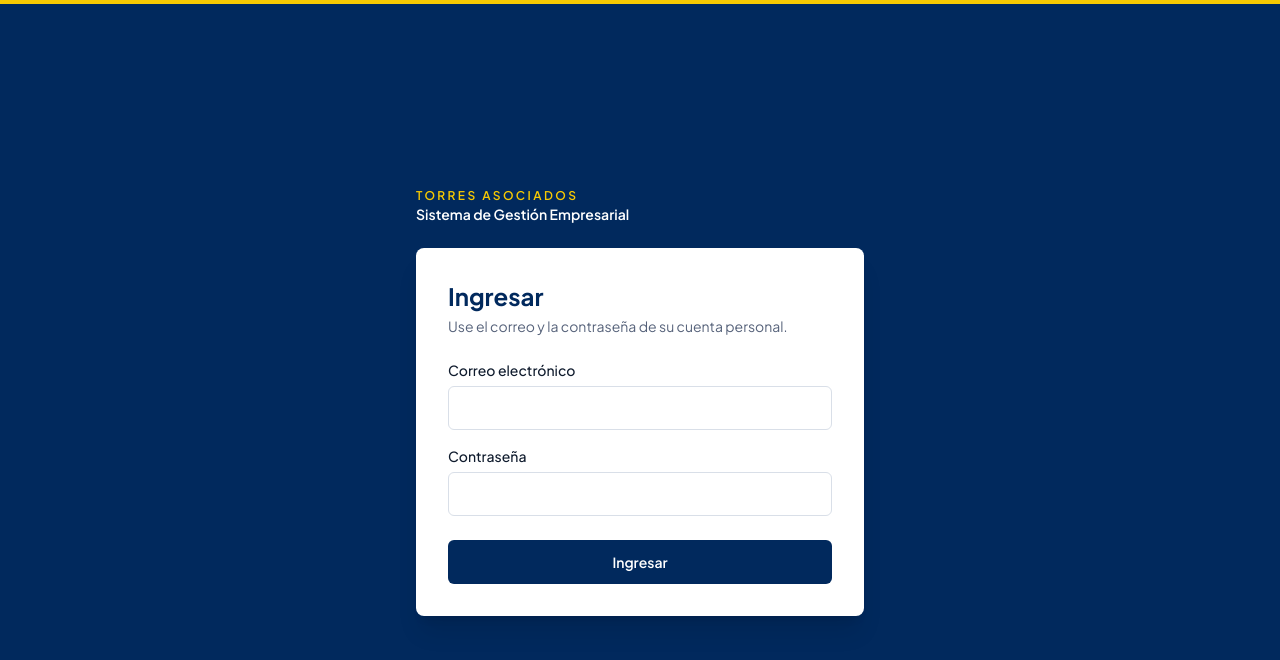
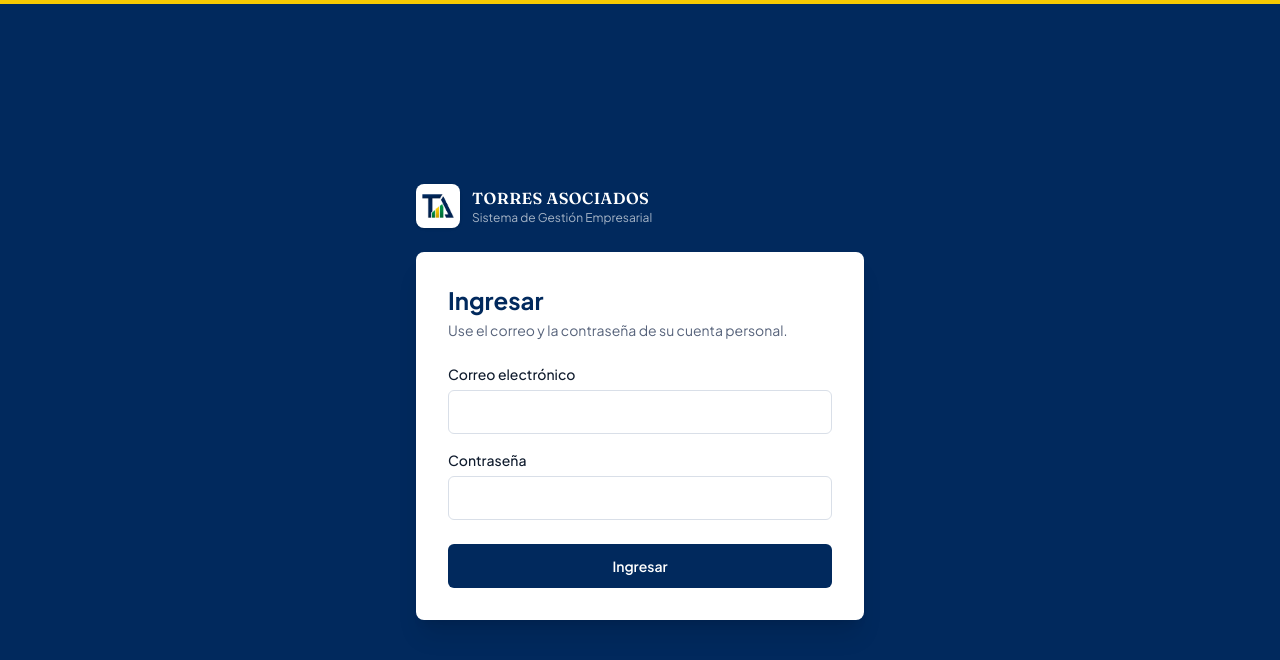
Before and after one commit to Jose27luis/SISTEMA-INTEGRAL-DE-GESTI-N-EMPRESARIAL, a Next.js app in the folder apps/web/: page /ingresar in a window 1280 px wide. Shown: the top 660 px of the page. Built offline with nearby package versions, Linux system fonts and the light colour scheme.

Commit message:
style(web): mostrar la marca oficial en el panel

```diff
--- a/apps/web/components/brand.tsx
+++ b/apps/web/components/brand.tsx
@@ -1,3 +1,4 @@
+import Image from 'next/image';
 import type { ReactNode } from 'react';
 
 interface PropiedadesMarca {
@@ -6,10 +7,23 @@ interface PropiedadesMarca {
 
 export function Marca({ claro = false }: PropiedadesMarca): ReactNode {
   return (
-    <div className="flex flex-col leading-tight">
-      <span className="text-xs font-semibold tracking-[0.2em] text-dorado uppercase">TORRES ASOCIADOS</span>
-      <span className={claro ? 'text-sm font-semibold text-white' : 'text-sm font-semibold text-marino'}>
-        Sistema de Gestión Empresarial
+    <div className="flex items-center gap-3">
+      <span className="flex size-11 shrink-0 items-center justify-center rounded-lg bg-white p-1.5 shadow-sm">
+        <Image src="/brand/torres-mark.png" alt="" width={707} height={524} className="h-auto w-full" priority />
+      </span>
+      <span className="flex flex-col leading-tight">
+        <span
+          className={
+            claro
+              ? 'font-display text-base font-semibold tracking-wide text-white'
+              : 'font-display text-base font-semibold tracking-wide text-marino'
+          }
+        >
+          TORRES ASOCIADOS
+        </span>
+        <span className={claro ? 'text-xs text-white/65' : 'text-xs text-apagado'}>
+          Sistema de Gestión Empresarial
+        </span>
       </span>
     </div>
   );
```
